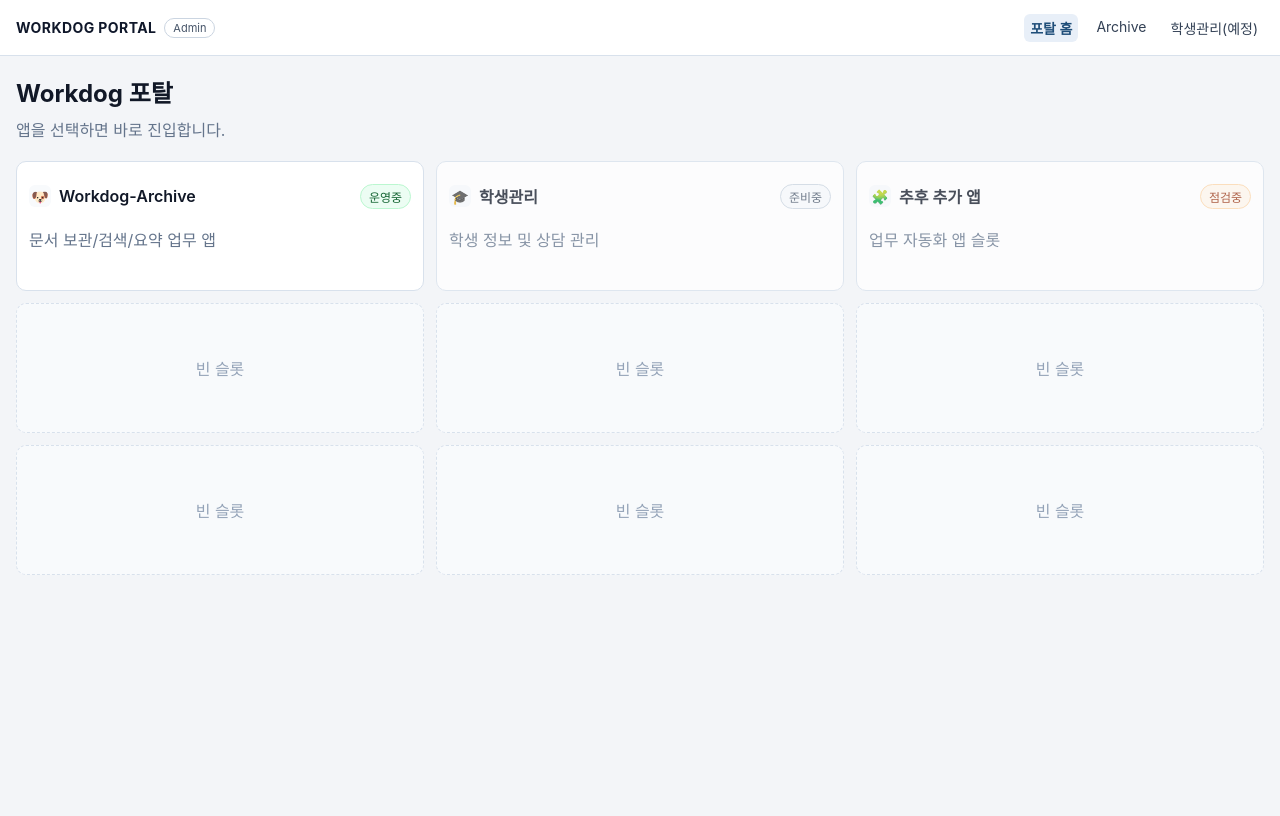
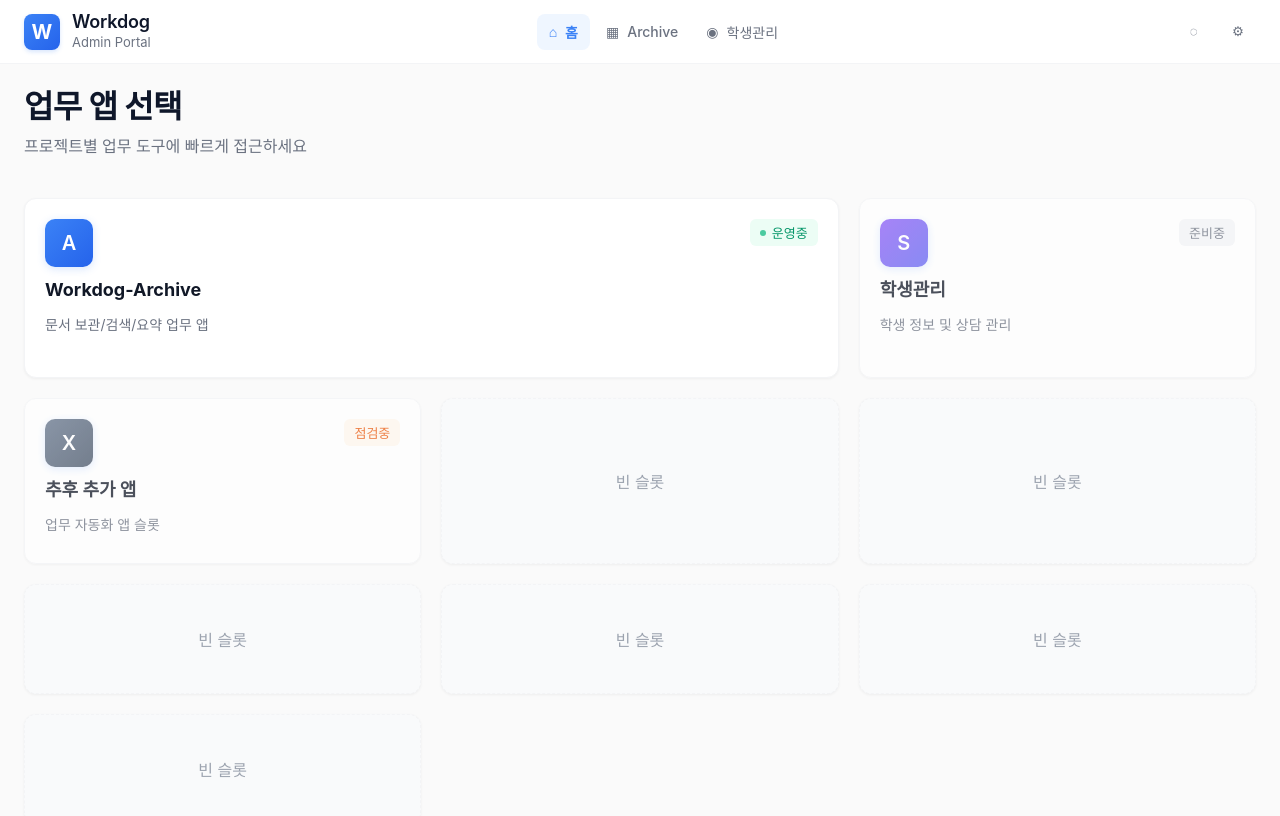
Before and after one commit to baggam-dev/workdog-archive-web, a React (Vite) app: page / in a window 1280 px wide. Shown: the top 816 px of the page. Built offline with nearby package versions, Linux system fonts and the light colour scheme; no server answers.

Commit message:
feat: apply figma portal redesign with modern header hero and launcher cards

```diff
--- a/src/App.css
+++ b/src/App.css
@@ -1,22 +1,34 @@
 .shell { min-height: 100vh; background: var(--bg-shell); color: var(--text-primary); }
-.topbar { height: 56px; background: var(--bg-surface); border-bottom: 1px solid var(--line-default); display:flex; align-items:center; justify-content:space-between; padding: 0 var(--space-4); }
-.brand { font-weight:700; font-size:var(--fs-14); letter-spacing:.03em; text-decoration:none; color:var(--text-strong); }
-.brand-wrap { display:flex; align-items:center; gap:var(--space-2); }
-.badge-subtle { font-size:var(--fs-11); color:var(--text-tertiary); border:1px solid var(--line-strong); border-radius:999px; padding:2px 8px; }
-.nav { display:flex; gap:var(--space-3); }
-.nav a { text-decoration:none; color:var(--text-link); font-size:var(--fs-14); padding:4px 6px; border-radius:var(--radius-sm); }
-.nav a.active { background:var(--brand-100); color:var(--brand-500); font-weight:600; }
-.content { max-width: 1320px; margin: 0 auto; padding: var(--space-5) var(--space-4) 32px; }
-h1 { margin:0 0 8px; font-size:var(--fs-24); }
-h2 { margin:0; font-size:var(--fs-17); }
-.muted { color:var(--text-secondary); margin:0 0 8px; }
+.portal-header { height: 64px; background: var(--bg-surface); border-bottom: 1px solid var(--line-soft); display:flex; align-items:center; justify-content:space-between; padding: 0 var(--space-6); }
+.brand-area { display:flex; align-items:center; gap:var(--space-3); }
+.brand-icon { width:36px; height:36px; display:flex; align-items:center; justify-content:center; background:linear-gradient(135deg, var(--brand-500), var(--brand-600)); color:#fff; font-size:20px; font-weight:700; border-radius:var(--radius-md); box-shadow:0 2px 4px rgba(59,130,246,.2); }
+.brand-title { display:block; text-decoration:none; color:var(--text-strong); font-size:var(--fs-18); font-weight:600; letter-spacing:-0.01em; line-height:var(--lh-tight); }
+.brand-subtitle { display:block; font-size:var(--fs-13); color:var(--text-secondary); line-height:var(--lh-normal); }
+.main-nav { display:flex; gap:4px; }
+.main-nav a { display:flex; align-items:center; gap:8px; padding:8px 12px; border-radius:var(--radius-md); color:var(--text-secondary); text-decoration:none; font-size:var(--fs-14); font-weight:500; transition:all .15s ease; }
+.main-nav a:hover { background:var(--bg-subtle); color:var(--text-primary); }
+.main-nav a.active { background:var(--brand-100); color:var(--brand-500); font-weight:600; }
+.header-actions { display:flex; gap:var(--space-2); }
+.btn-icon { width:36px; height:36px; display:flex; align-items:center; justify-content:center; border-radius:var(--radius-md); border:none; background:transparent; color:var(--text-secondary); cursor:pointer; transition:all .15s ease; }
+.btn-icon:hover { background:var(--bg-subtle); color:var(--text-primary); }
+
+.content { max-width: 1320px; margin: 0 auto; padding: var(--space-6); }
+h1 { margin:0 0 var(--space-2); font-size:var(--fs-32); line-height:var(--lh-tight); }
+h2 { margin:0; font-size:var(--fs-20); line-height:var(--lh-tight); }
+.muted { color:var(--text-secondary); margin:0 0 var(--space-2); line-height:var(--lh-normal); }
 
 .page-header { display:grid; gap:var(--space-2); margin-bottom:var(--space-3); }
 .page-header-actions { display:flex; justify-content:flex-end; gap:var(--space-2); flex-wrap:wrap; }
 .actions { display:flex; gap:var(--space-2); flex-wrap:wrap; }
-.btn { height:34px; padding:0 12px; border-radius:var(--radius-sm); border:1px solid var(--line-button); display:inline-flex; align-items:center; text-decoration:none; color:var(--text-inverse); background:var(--bg-surface); cursor:pointer; }
-.btn.primary { background:var(--brand-500); color:var(--bg-surface); border-color:var(--brand-500); }
-.btn.danger { background:var(--danger-100); border-color:var(--danger-200); color:var(--danger-500); }
+.btn { height:40px; padding:0 16px; border-radius:var(--radius-sm); border:1px solid var(--line-button); display:inline-flex; align-items:center; text-decoration:none; color:var(--text-inverse); background:var(--bg-surface); cursor:pointer; font-size:var(--fs-14); }
+.btn.primary { background:var(--brand-500); color:#fff; border:none; box-shadow:0 1px 2px rgba(0,0,0,.05); }
+.btn.primary:hover { background:var(--brand-600); box-shadow:0 2px 4px rgba(0,0,0,.1); }
+.btn.danger { background:var(--danger-500); border:none; color:#fff; }
+.btn.danger:hover { background:#dc2626; }
+.btn.secondary { background:var(--bg-surface); color:var(--text-primary); border:1px solid var(--line-default); }
+.btn.secondary:hover { background:var(--bg-subtle); border-color:var(--line-strong); }
+.btn.ghost { background:transparent; border:none; color:var(--text-secondary); }
+.btn.ghost:hover { background:var(--bg-subtle); color:var(--text-primary); }
 
 .grid2 { display:grid; grid-template-columns: 300px 1fr; gap:var(--space-3); align-items:start; }
 .panel { border:1px solid var(--line-default); border-radius:var(--radius-lg); background:var(--bg-surface); padding:var(--space-3); }
@@ -101,21 +113,35 @@
 .nav-disabled { border:1px dashed var(--line-strong); background:var(--bg-subtle); color:var(--text-disabled); border-radius:var(--radius-md); padding:var(--space-2) 10px; text-align:left; }
 .app-content { min-width:0; }
 
-.app-grid { display:grid; grid-template-columns:repeat(3, minmax(0, 1fr)); gap:var(--space-3); }
-.app-card { border:1px solid var(--line-default); border-radius:var(--radius-lg); background:var(--bg-surface); padding:var(--space-3); display:grid; gap:var(--space-2); min-height:130px; }
-.app-card-top { display:flex; align-items:center; justify-content:space-between; gap:var(--space-2); }
-.app-title-wrap { display:inline-flex; align-items:center; gap:8px; font-weight:600; }
-.app-icon { width:22px; height:22px; display:inline-flex; align-items:center; justify-content:center; border-radius:6px; background:var(--bg-subtle); font-size:14px; }
-.app-card-link { text-decoration:none; color:inherit; transition:all .15s ease; }
-.app-card-link:hover { border-color:var(--brand-500); background:var(--brand-100); }
+.portal-home .page-hero { margin-bottom:var(--space-8); }
+.page-title { margin:0 0 var(--space-2); font-size:var(--fs-32); font-weight:700; letter-spacing:-0.02em; line-height:1.2; color:var(--text-strong); }
+.page-description { margin:0; font-size:var(--fs-16); color:var(--text-secondary); line-height:var(--lh-normal); }
+
+.app-grid { display:grid; grid-template-columns:repeat(3, minmax(0, 1fr)); gap:var(--space-5); margin-top:var(--space-7); }
+.app-card { border:1px solid var(--line-soft); border-radius:var(--radius-lg); background:var(--bg-surface); padding:var(--space-5); display:flex; flex-direction:column; gap:var(--space-3); min-height:140px; box-shadow:0 1px 3px rgba(0,0,0,.05); transition:all .2s ease; position:relative; overflow:hidden; }
+.app-card::before { content:''; position:absolute; top:0; left:0; right:0; height:3px; background:linear-gradient(90deg, var(--brand-500), var(--brand-400)); opacity:0; transition:opacity .2s ease; }
+.app-card-featured { grid-column:span 2; min-height:180px; }
+.app-card-top { display:flex; align-items:flex-start; justify-content:space-between; gap:var(--space-2); }
+.app-card-title { font-size:var(--fs-18); line-height:var(--lh-tight); }
+.app-card-desc { font-size:var(--fs-14); }
+.app-icon-modern { width:48px; height:48px; display:flex; align-items:center; justify-content:center; border-radius:10px; color:#fff; font-size:20px; font-weight:600; box-shadow:0 2px 8px rgba(59,130,246,.2); background:linear-gradient(135deg, var(--brand-500), #8b5cf6); }
+.app-icon-archive { background:linear-gradient(135deg, var(--brand-500), var(--brand-600)); }
+.app-icon-students { background:linear-gradient(135deg, #8b5cf6, #6366f1); }
+.app-icon-default { background:linear-gradient(135deg, #64748b, #475569); }
+.app-card-link { text-decoration:none; color:inherit; }
+.app-card-link:hover { border-color:var(--brand-200); box-shadow:0 4px 12px rgba(0,0,0,.1); transform:translateY(-2px); }
+.app-card-link:hover::before { opacity:1; }
 .app-card-disabled { opacity:.75; }
-.app-card-empty { color:var(--text-disabled); background:var(--bg-subtle); border-style:dashed; display:flex; align-items:center; justify-content:center; }
-.status-dot { font-size:var(--fs-12); border-radius:999px; padding:3px 8px; border:1px solid transparent; }
-.status-dot.on { color:var(--success-500); background:var(--success-100); border-color:var(--success-200); }
-.status-dot.warn { color:var(--warn-500); background:var(--warn-100); border-color:var(--warn-200); }
-.status-dot.off { color:var(--text-tertiary); background:var(--bg-subtle); border-color:var(--line-strong); }
+.app-card-empty { color:var(--text-disabled); background:var(--bg-subtle); border-style:dashed; display:flex; align-items:center; justify-content:center; min-height:110px; }
+
+.status-badge-modern { display:inline-flex; align-items:center; gap:6px; font-size:var(--fs-13); font-weight:500; padding:4px 10px; border-radius:var(--radius-sm); }
+.status-badge-modern.active { background:#ecfdf5; color:#059669; }
+.status-badge-modern.active::before { content:''; width:6px; height:6px; border-radius:50%; background:#10b981; animation:pulse 2s ease-in-out infinite; }
+.status-badge-modern.maintenance { background:var(--warn-100); color:#ea580c; }
+.status-badge-modern.upcoming { background:var(--line-soft); color:var(--text-secondary); }
 
 @keyframes spin { to { transform: rotate(360deg); } }
+@keyframes pulse { 0%,100%{opacity:1} 50%{opacity:.5} }
 
 @media (max-width: 980px) {
   .grid2 { grid-template-columns: 1fr; }
@@ -127,12 +153,13 @@
 }
 
 @media (max-width: 768px) {
-  .topbar { height:auto; gap:var(--space-2); padding:var(--space-3) 12px; flex-direction:column; align-items:flex-start; }
+  .portal-header { height:auto; gap:var(--space-2); padding:var(--space-3); flex-direction:column; align-items:flex-start; }
   .desktop-only { display:none; }
   .mobile-only { display:block; }
   .filters { grid-template-columns: 1fr; }
   .folder-switch-row { flex-direction:column; }
   .folder-switch-row select { min-width:0; width:100%; }
   .app-grid { grid-template-columns:1fr; }
+  .app-card-featured { grid-column:span 1; }
   .summary-grid { grid-template-columns:1fr; }
 }
--- a/src/components/common/StatusBadge.jsx
+++ b/src/components/common/StatusBadge.jsx
@@ -1,10 +1,10 @@
 const STATUS_STYLE = {
-  운영중: 'on',
-  점검중: 'warn',
-  준비중: 'off',
+  운영중: 'active',
+  점검중: 'maintenance',
+  준비중: 'upcoming',
 }
 
 export default function StatusBadge({ status }) {
-  const cls = STATUS_STYLE[status] || 'off'
-  return <span className={`status-dot ${cls}`}>{status}</span>
+  const cls = STATUS_STYLE[status] || 'upcoming'
+  return <span className={`status-badge-modern ${cls}`}>{status}</span>
 }
--- a/src/components/layouts/PortalLayout.jsx
+++ b/src/components/layouts/PortalLayout.jsx
@@ -1,18 +1,43 @@
 import { Link, NavLink } from 'react-router-dom'
+
+function HomeIcon() {
+  return <span aria-hidden="true">⌂</span>
+}
+function ArchiveIcon() {
+  return <span aria-hidden="true">▦</span>
+}
+function UsersIcon() {
+  return <span aria-hidden="true">◉</span>
+}
+function BellIcon() {
+  return <span aria-hidden="true">◌</span>
+}
+function SettingsIcon() {
+  return <span aria-hidden="true">⚙</span>
+}
 
 export default function PortalLayout({ children }) {
   return (
     <div className="shell">
-      <header className="topbar">
-        <div className="brand-wrap">
-          <Link className="brand" to="/">WORKDOG PORTAL</Link>
-          <span className="badge-subtle">Admin</span>
+      <header className="portal-header">
+        <div className="brand-area">
+          <div className="brand-icon">W</div>
+          <div>
+            <Link className="brand-title" to="/">Workdog</Link>
+            <span className="brand-subtitle">Admin Portal</span>
+          </div>
         </div>
-        <nav className="nav">
-          <NavLink to="/" end>포탈 홈</NavLink>
-          <NavLink to="/archive">Archive</NavLink>
-          <NavLink to="/students">학생관리(예정)</NavLink>
+
+        <nav className="main-nav">
+          <NavLink to="/" end><HomeIcon /> 홈</NavLink>
+          <NavLink to="/archive"><ArchiveIcon /> Archive</NavLink>
+          <NavLink to="/students"><UsersIcon /> 학생관리</NavLink>
         </nav>
+
+        <div className="header-actions">
+          <button className="btn-icon" type="button" aria-label="알림"><BellIcon /></button>
+          <button className="btn-icon" type="button" aria-label="설정"><SettingsIcon /></button>
+        </div>
       </header>
       <main className="content">{children}</main>
     </div>
--- a/src/components/portal/AppCard.jsx
+++ b/src/components/portal/AppCard.jsx
@@ -11,26 +11,20 @@
   if (!app) return <article className="app-card app-card-empty">빈 슬롯</article>
 
   const meta = STATUS_META[app.status] || STATUS_META.준비중
+  const cardClass = `app-card ${app.featured ? 'app-card-featured' : ''} ${meta.enabled ? 'app-card-link' : 'app-card-disabled'}`
 
-  if (!meta.enabled) {
-    return (
-      <article className="app-card app-card-disabled" aria-disabled="true">
-        <div className="app-card-top">
-          <strong className="app-title-wrap"><span className="app-icon" aria-hidden="true">{app.icon || '📦'}</span>{app.name}</strong>
-          <StatusBadge status={app.status} />
-        </div>
-        <p className="muted">{app.desc}</p>
-      </article>
-    )
-  }
-
-  return (
-    <Link className="app-card app-card-link" to={app.to || '/'}>
+  const inner = (
+    <>
       <div className="app-card-top">
-        <strong className="app-title-wrap"><span className="app-icon" aria-hidden="true">{app.icon || '📦'}</span>{app.name}</strong>
+        <div className={`app-icon-modern ${app.iconClass || ''}`}>{app.iconText || 'A'}</div>
         <StatusBadge status={app.status} />
       </div>
-      <p className="muted">{app.desc}</p>
-    </Link>
+      <strong className="app-card-title">{app.name}</strong>
+      <p className="muted app-card-desc">{app.desc}</p>
+    </>
   )
+
+  if (!meta.enabled) return <article className={cardClass} aria-disabled="true">{inner}</article>
+
+  return <Link className={cardClass} to={app.to || '/'}>{inner}</Link>
 }
--- a/src/index.css
+++ b/src/index.css
@@ -1,61 +1,72 @@
 :root {
-  --bg-shell: #f3f5f8;
+  --bg-shell: #fafafa;
   --bg-surface: #ffffff;
-  --bg-subtle: #f8fafc;
+  --bg-subtle: #f9fafb;
 
   --text-primary: #111827;
-  --text-secondary: #64748b;
+  --text-secondary: #6b7280;
   --text-strong: #0f172a;
+  --text-tertiary: #9ca3af;
+  --text-inverse: #1f2937;
+  --text-link: #4b5563;
+  --text-disabled: #9ca3af;
 
-  --line-default: #d8e1ec;
-  --line-soft: #e6ebf2;
+  --line-default: #e5e7eb;
+  --line-soft: #f3f4f6;
+  --line-strong: #d1d5db;
+  --line-button: #d1d5db;
 
-  --text-tertiary: #475569;
-  --text-inverse: #1f2937;
-  --text-link: #334155;
-  --text-disabled: #94a3b8;
+  --brand-100: #eff6ff;
+  --brand-200: #bfdbfe;
+  --brand-300: #93c5fd;
+  --brand-400: #60a5fa;
+  --brand-500: #3b82f6;
+  --brand-600: #2563eb;
 
-  --info-500: #1d4ed8;
+  --info-500: #2563eb;
   --info-100: #eff6ff;
   --info-200: #bfdbfe;
 
-  --success-500: #166534;
-  --success-100: #ecfdf3;
-  --success-200: #bbf7d0;
+  --success-500: #10b981;
+  --success-100: #ecfdf5;
+  --success-200: #a7f3d0;
 
-  --warn-500: #9a3412;
+  --warn-500: #f59e0b;
   --warn-100: #fff7ed;
   --warn-200: #fed7aa;
 
-  --line-strong: #cbd5e1;
-  --line-button: #c7d2df;
-
-  --brand-500: #1f4e79;
-  --brand-100: #e8eff8;
-
-  --danger-500: #991b1b;
-  --danger-100: #fff1f1;
+  --danger-500: #ef4444;
+  --danger-100: #fef2f2;
   --danger-200: #fecaca;
 
   --radius-sm: 6px;
   --radius-md: 8px;
-  --radius-lg: 10px;
+  --radius-lg: 12px;
 
   --space-1: 4px;
   --space-2: 8px;
   --space-3: 12px;
   --space-4: 16px;
+  --space-5: 20px;
+  --space-6: 24px;
+  --space-7: 32px;
+  --space-8: 40px;
+  --space-10: 48px;
 
   --fs-11: 11px;
   --fs-12: 12px;
   --fs-13: 13px;
   --fs-14: 14px;
-  --fs-17: 17px;
+  --fs-15: 15px;
+  --fs-16: 16px;
   --fs-18: 18px;
+  --fs-20: 20px;
   --fs-24: 24px;
+  --fs-32: 32px;
 
-  --space-5: 18px;
-  --space-6: 24px;
+  --lh-tight: 1.25;
+  --lh-normal: 1.5;
+  --lh-relaxed: 1.75;
 }
 
 * { box-sizing: border-box; }
--- a/src/pages/PortalHomePage.jsx
+++ b/src/pages/PortalHomePage.jsx
@@ -1,18 +1,20 @@
-import PageHeader from '../components/common/PageHeader'
 import AppCard from '../components/portal/AppCard'
 
 const apps = [
   {
     key: 'archive',
-    icon: '🐶',
+    iconText: 'A',
+    iconClass: 'app-icon-archive',
     name: 'Workdog-Archive',
     desc: '문서 보관/검색/요약 업무 앱',
     status: '운영중',
     to: '/archive',
+    featured: true,
   },
   {
     key: 'students',
-    icon: '🎓',
+    iconText: 'S',
+    iconClass: 'app-icon-students',
     name: '학생관리',
     desc: '학생 정보 및 상담 관리',
     status: '준비중',
@@ -20,7 +22,8 @@
   },
   {
     key: 'app3',
-    icon: '🧩',
+    iconText: 'X',
+    iconClass: 'app-icon-default',
     name: '추후 추가 앱',
     desc: '업무 자동화 앱 슬롯',
     status: '점검중',
@@ -30,8 +33,11 @@
 
 export default function PortalHomePage() {
   return (
-    <section>
-      <PageHeader title="Workdog 포탈" description="앱을 선택하면 바로 진입합니다." />
+    <section className="portal-home">
+      <div className="page-hero">
+        <h1 className="page-title">업무 앱 선택</h1>
+        <p className="page-description">프로젝트별 업무 도구에 빠르게 접근하세요</p>
+      </div>
 
       <div className="app-grid">
         {Array.from({ length: 9 }).map((_, idx) => {
```
Also changed, not shown: 1 other file (tests, documents, lock files or other folders).
